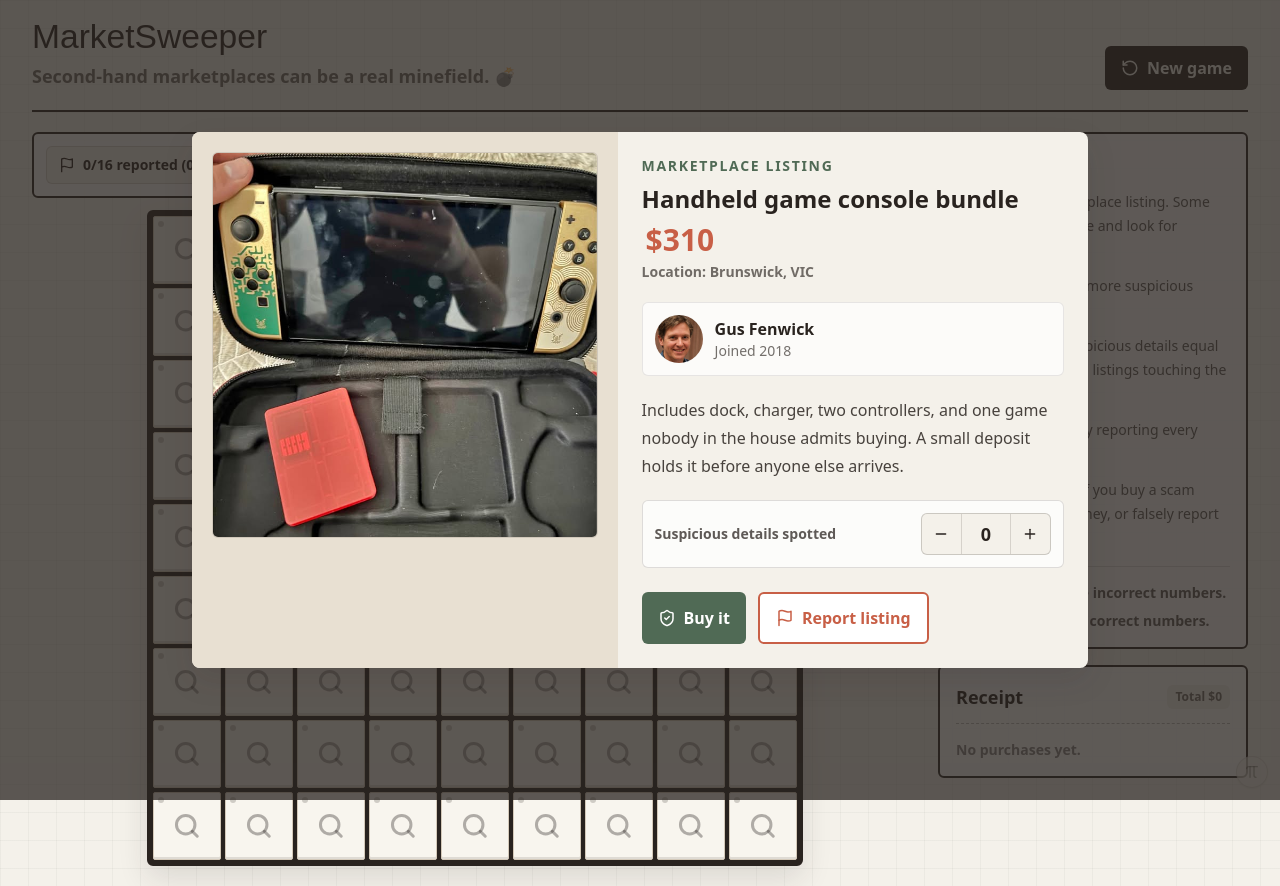
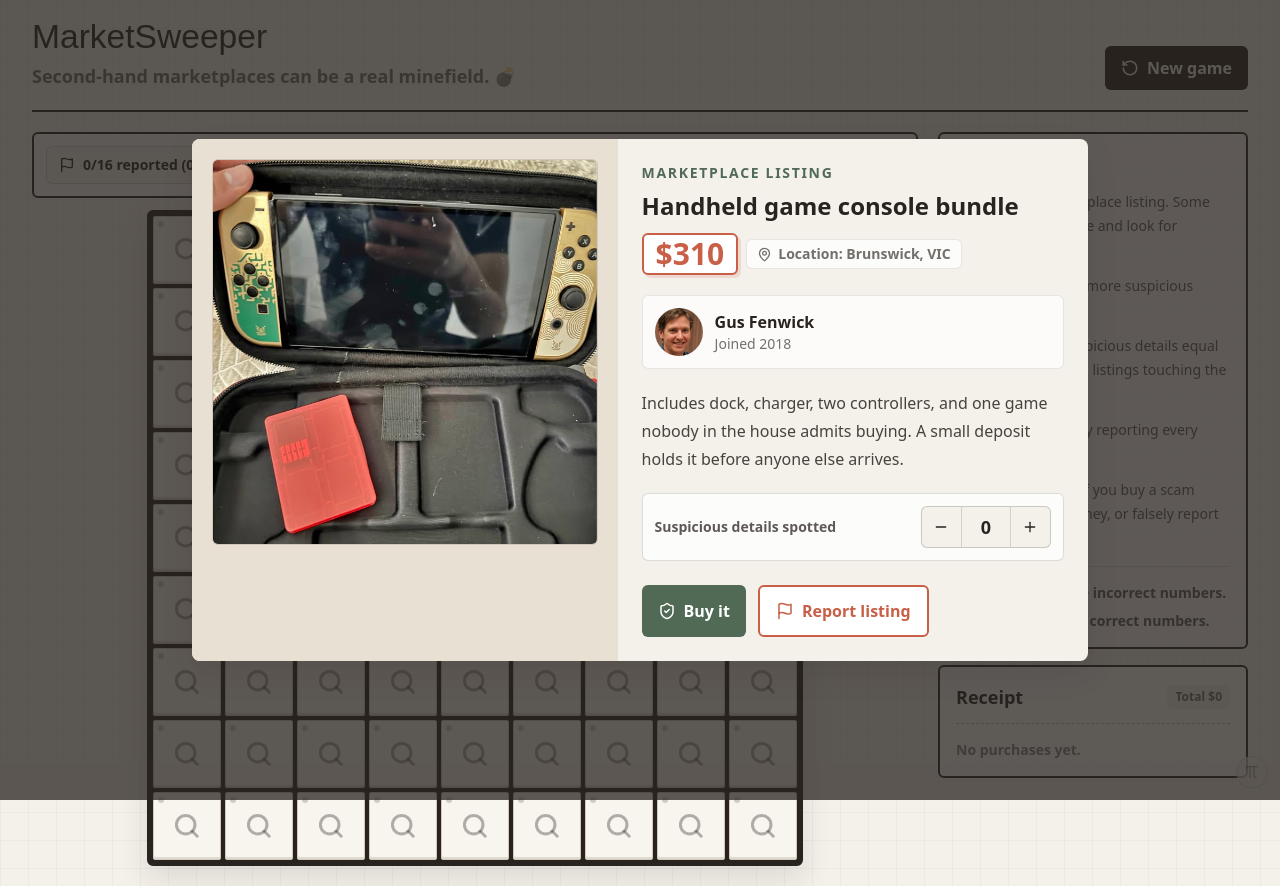
Before and after one commit to ppsandwich/MarketplaceMinesweeper-GPT, a Next.js app: page / in a window 1280 px wide. Both pictures are taken after a click on the button 187 px from the left and 249 px from the top of the page. Built offline with nearby package versions, Linux system fonts and the light colour scheme; a web font is replaced by a local one.

Commit message:
Polish listing modal presentation

```diff
--- a/src/components/ImageCarousel.tsx
+++ b/src/components/ImageCarousel.tsx
@@ -17,10 +17,10 @@ export function ImageCarousel({ filenames, title }: ImageCarouselProps) {
   const missing = failed[filename];
 
   return (
-    <div className="relative aspect-square w-full overflow-hidden rounded-md border border-ink/15 bg-[#eee5d7]">
+    <div className="relative aspect-square w-full overflow-hidden rounded-md border border-ink/15 bg-[#eee5d7] shadow-[inset_0_0_0_1px_rgba(255,255,255,0.45)]">
       {missing ? (
         <div className="flex h-full items-center justify-center p-6 text-center text-sm font-semibold text-ink/70">
-          Photo unavailable, which is honestly suspicious in its own little way.
+          Photo unavailable.
         </div>
       ) : (
         <img
--- a/src/components/ListingModal.tsx
+++ b/src/components/ListingModal.tsx
@@ -1,7 +1,7 @@
 "use client";
 
 /* eslint-disable @next/next/no-img-element */
-import { AlertTriangle, Flag, Minus, Plus, ShieldCheck, X } from "lucide-react";
+import { AlertTriangle, Flag, MapPin, Minus, Plus, ShieldCheck, X } from "lucide-react";
 import { useEffect, useState } from "react";
 import { signalLabels } from "@/data/signalLabels";
 import type { GameStatus, Tile } from "@/types/game";
@@ -306,10 +306,22 @@ export function ListingModal({
               >
                 {listing.title}
               </h2>
-              <p className="mt-2 inline-block rounded-md px-1 text-3xl font-black text-gum">{listing.price}</p>
-              <p className={["mt-1 rounded-md text-sm font-semibold text-ink/65", elementHighlight(locationHighlight, locationReveal)].filter(Boolean).join(" ")}>
-                Location: {listing.location}
-              </p>
+              <div className="mt-3 flex flex-wrap items-center gap-2">
+                <p className="inline-block rounded-md border-2 border-gum bg-white px-3 py-1 text-3xl font-black leading-none text-gum shadow-[3px_3px_0_rgba(200,95,70,0.16)]">
+                  {listing.price}
+                </p>
+                <p
+                  className={[
+                    "inline-flex items-center gap-1.5 rounded-md border border-ink/10 bg-white/75 px-2.5 py-1 text-sm font-bold text-ink/65",
+                    elementHighlight(locationHighlight, locationReveal)
+                  ]
+                    .filter(Boolean)
+                    .join(" ")}
+                >
+                  <MapPin size={15} aria-hidden="true" />
+                  Location: {listing.location}
+                </p>
+              </div>
             </div>
 
             <div className="mt-5 flex items-center gap-3 rounded-md border border-ink/10 bg-white/70 p-3">
```
